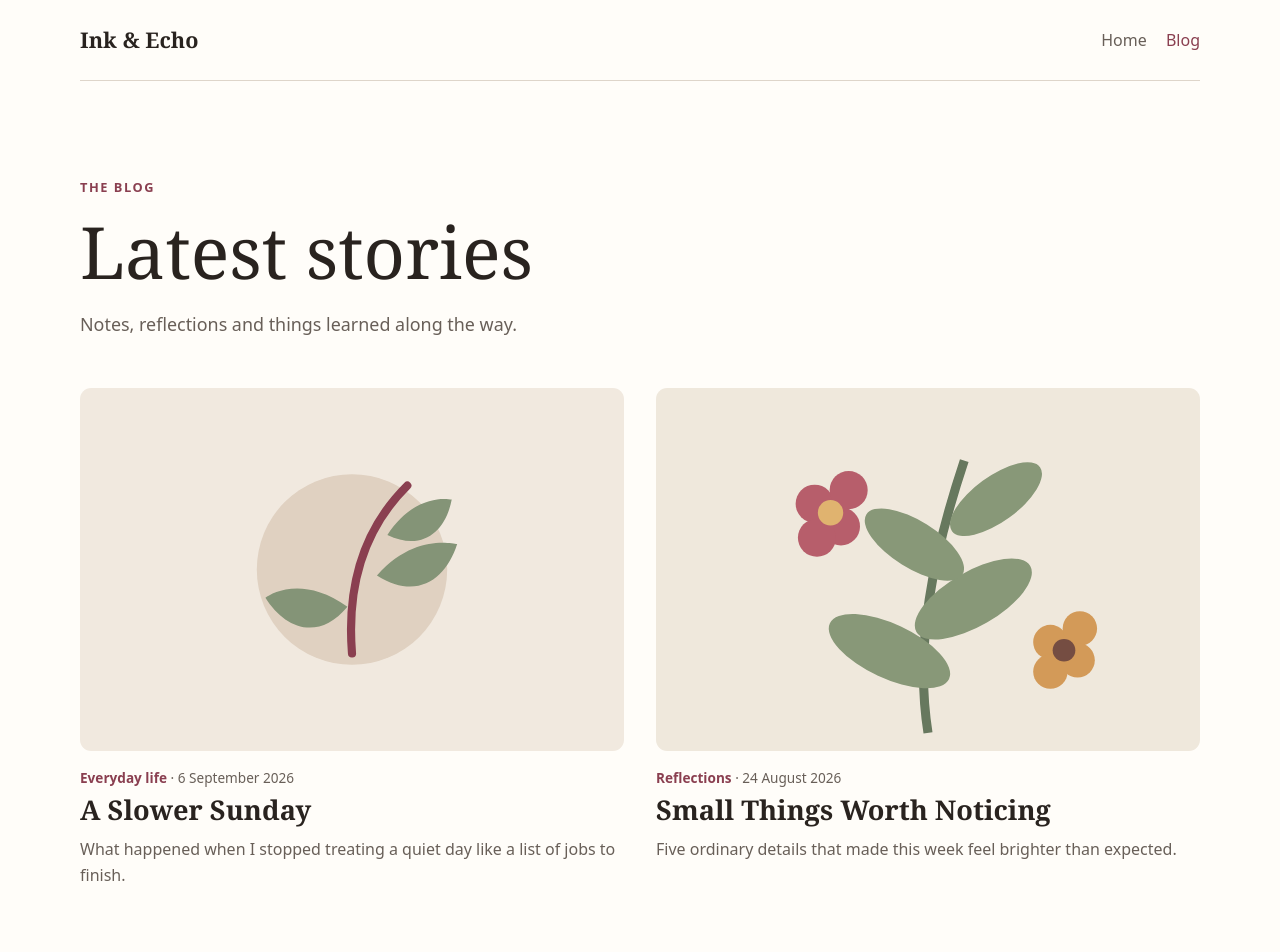
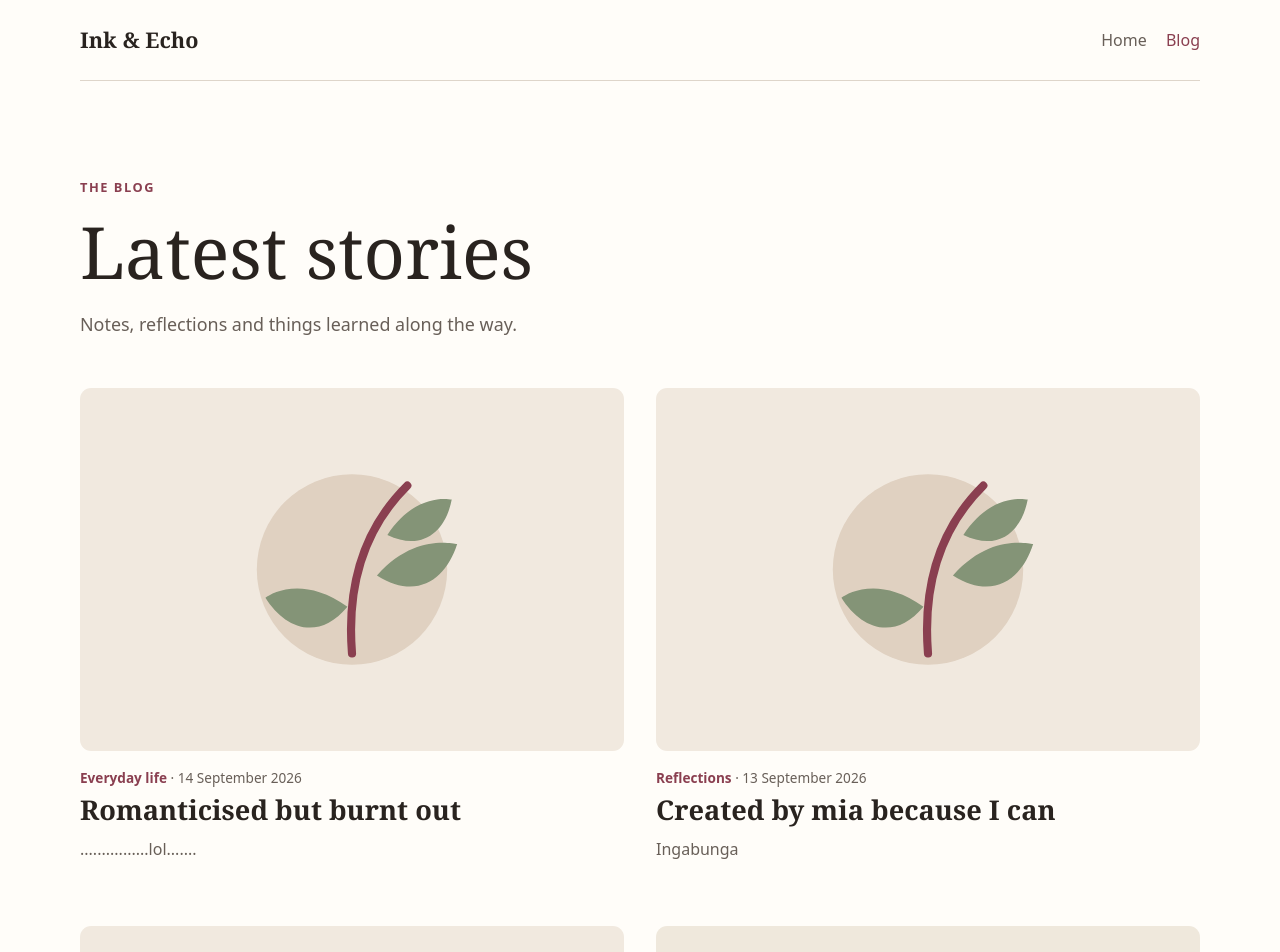
Before and after one commit to Ere-Mia/paige-blog, an Angular app: page /blog in a window 1280 px wide. Shown: the top 952 px of the page. Built offline with nearby package versions, Linux system fonts and the light colour scheme.

Commit message:
refresh generated blog content

```diff
--- a/src/app/generated/posts.ts
+++ b/src/app/generated/posts.ts
@@ -2,6 +2,24 @@
 import { BlogPostData } from '../blog/blog-post.model';
 
 export const posts: readonly BlogPostData[] = [
+  {
+    "title": "Romanticised but burnt out",
+    "date": "2026-09-14T23:00:00.000Z",
+    "description": "................lol.......",
+    "featuredImage": "images/post-placeholder.svg",
+    "category": "Everyday life",
+    "slug": "romanticised-but-burnt-out",
+    "bodyHtml": "<p>idkwhattotypebuthi</p>\n"
+  },
+  {
+    "title": "Created by mia because I can",
+    "date": "2026-09-13T23:00:00.000Z",
+    "description": "Ingabunga",
+    "featuredImage": "images/post-placeholder.svg",
+    "category": "Reflections",
+    "slug": "created-by-mia-because-i-can",
+    "bodyHtml": "<p>So I got this working, finally</p>\n"
+  },
   {
     "title": "A Slower Sunday",
     "date": "2026-09-06T00:00:00.000Z",
```
